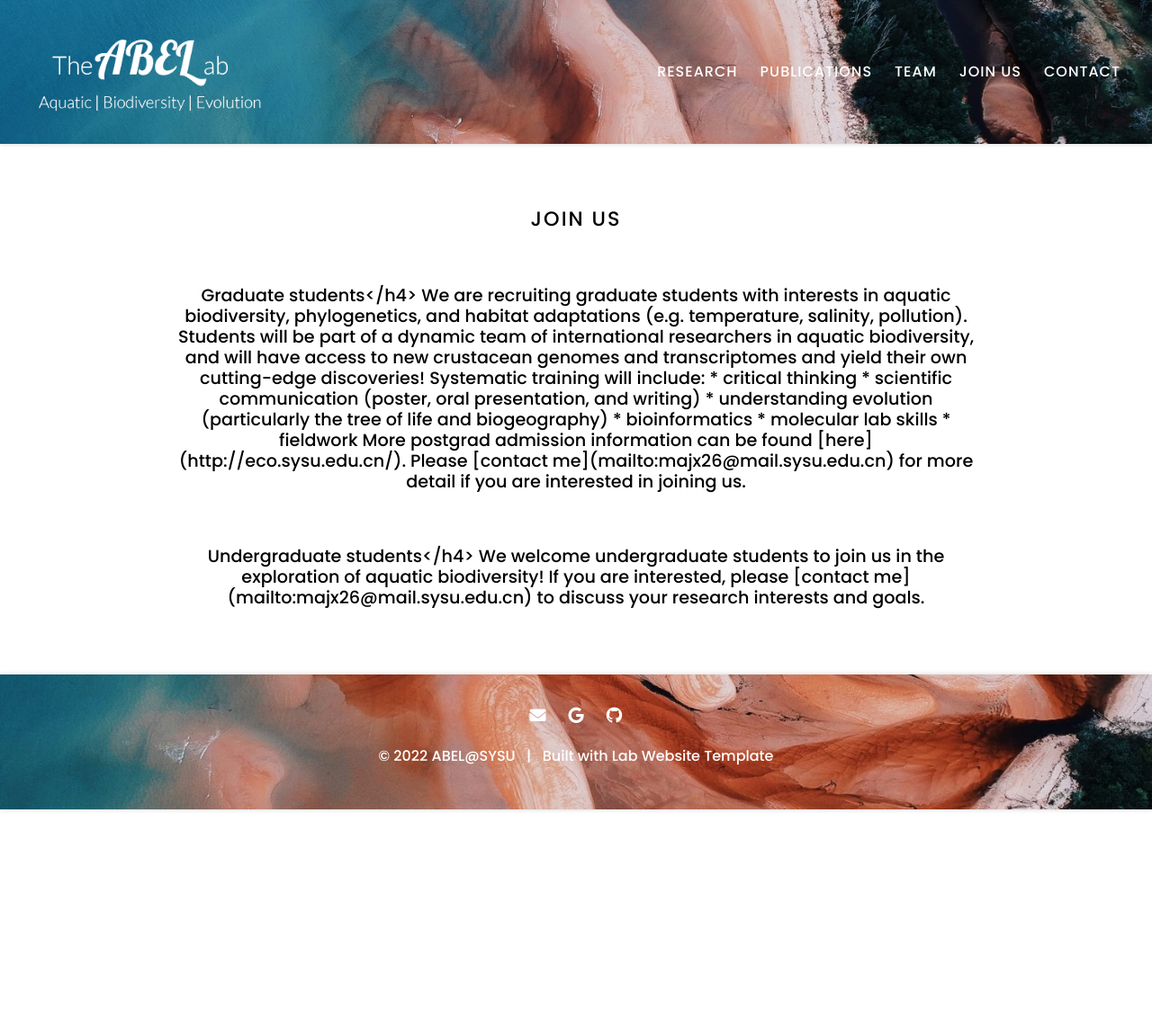
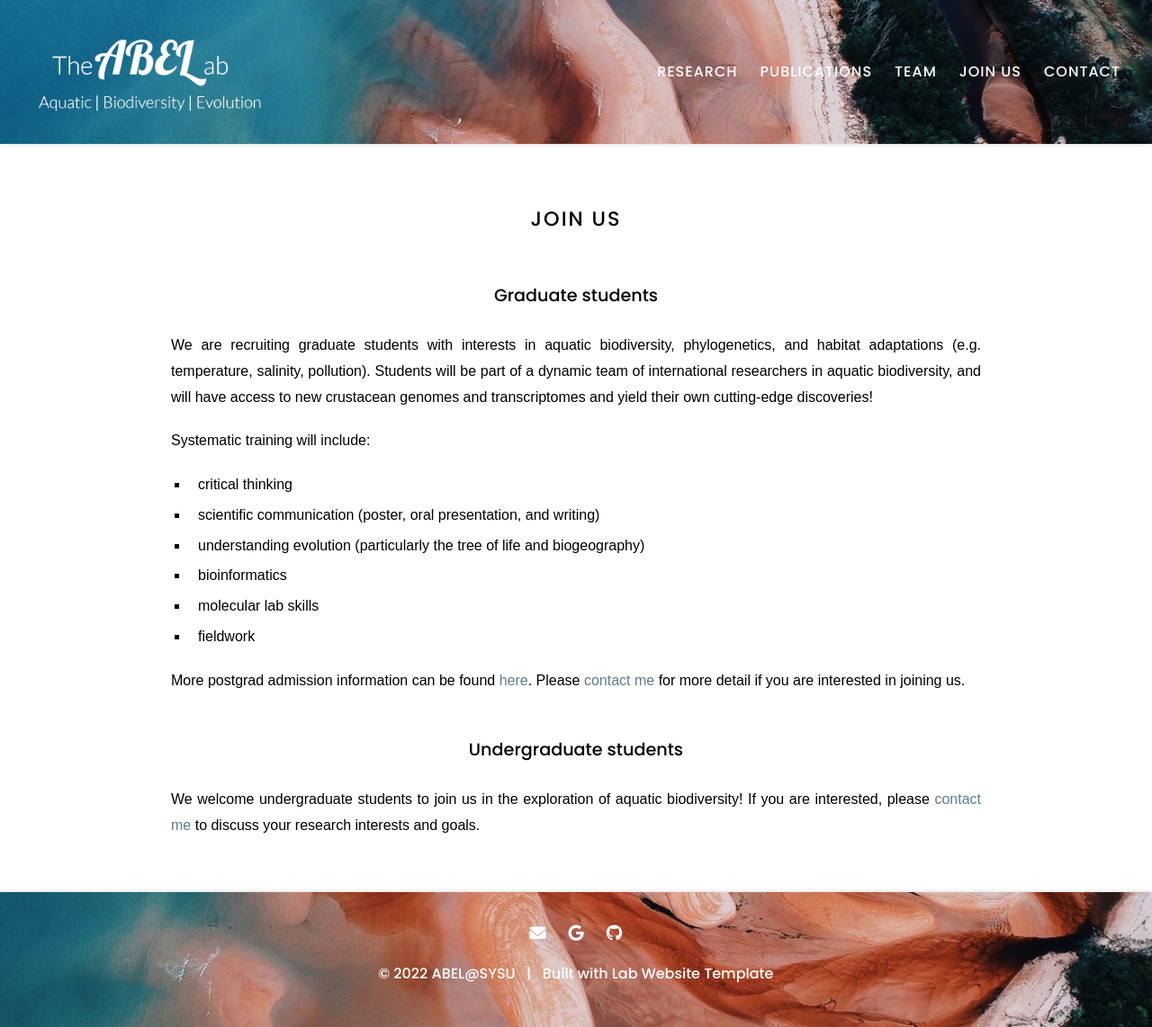
Before and after one commit to abel-sysu/en, a Jekyll site: the page built from join/index.md, in a window 1280 px wide. Shown: the whole page at 90% size. Built offline with Jekyll 4.4.1, drawn with Linux system fonts in a browser that asks for light colours; before the commit the page ends 900 px from its top, so only the background shows below that.

```diff
--- a/join/index.md
+++ b/join/index.md
@@ -7,7 +7,7 @@ nav:
 
 # Join Us
 
-<h3>Graduate students</h4>
+<h3>Graduate students</h3>
 
 We are recruiting graduate students with interests in aquatic biodiversity, phylogenetics, and habitat adaptations (e.g. temperature, salinity, pollution). Students will be part of a dynamic team of international researchers in aquatic biodiversity, and will have access to new crustacean genomes and transcriptomes and yield their own cutting-edge discoveries!
 
@@ -21,6 +21,6 @@ Systematic training will include:
 
 More postgrad admission information can be found [here](http://eco.sysu.edu.cn/). Please [contact me](mailto:majx26@mail.sysu.edu.cn) for more detail if you are interested in joining us.
 
-<h3>Undergraduate students</h4>
+<h3>Undergraduate students</h3>
 
 We welcome undergraduate students to join us in the exploration of aquatic biodiversity! If you are interested, please [contact me](mailto:majx26@mail.sysu.edu.cn) to discuss your research interests and goals.
```
